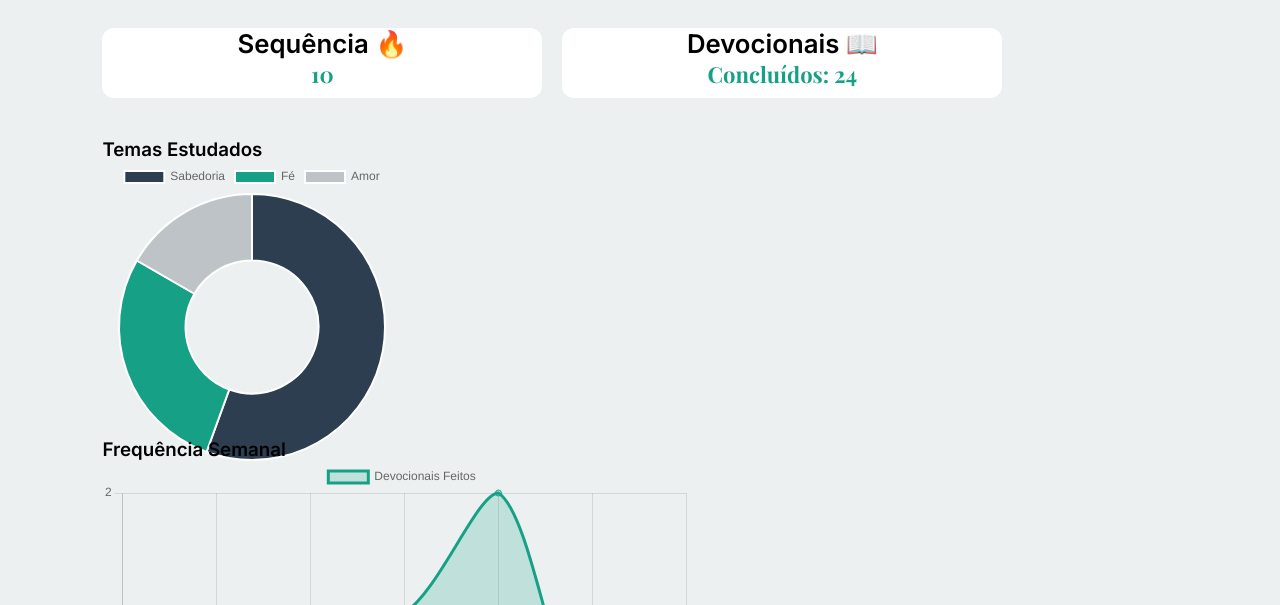
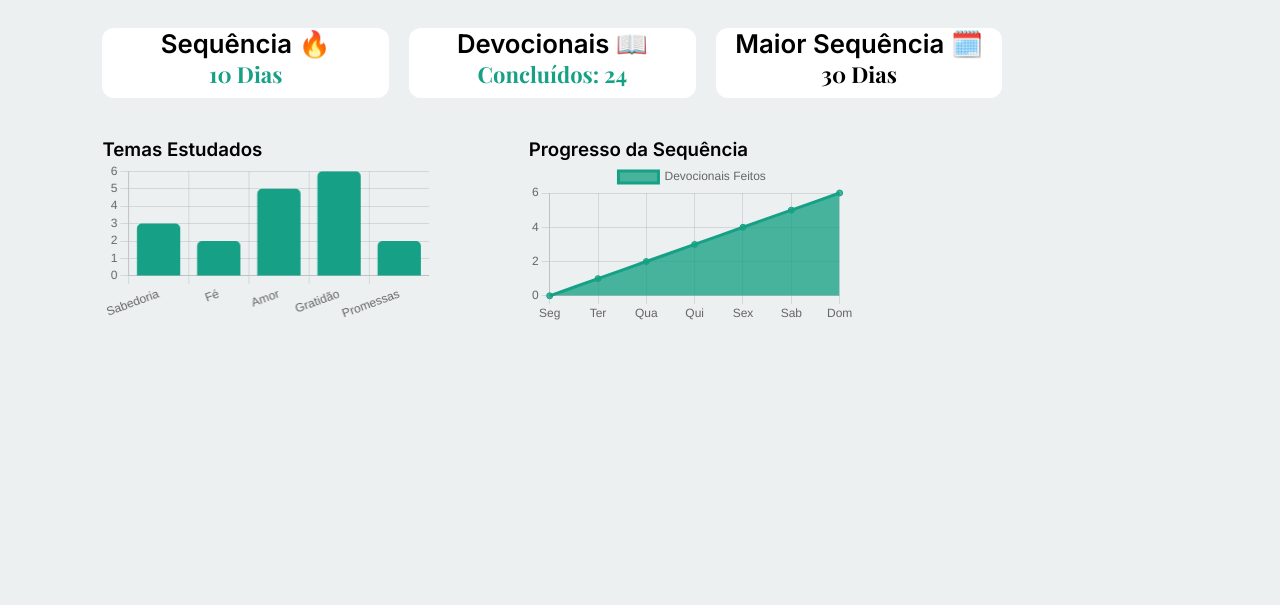
Before and after one commit to miguelrzc/ProjetoIndividual, a website: page public/dashboard/dashboardPeniel.html in a window 1280 px wide. Shown: the part 195-800 px from the top of the page. Drawn offline with nearby package versions, Linux system fonts and the light colour scheme; files whose address does not match are found by name.

Commit message:
style
alterando o tipo de gráfico, e estilizando

```diff
--- a/public/css/dashboardPeniel.css
+++ b/public/css/dashboardPeniel.css
@@ -137,11 +137,17 @@ p span{
 }
 
 .graficos{
-    display: grid;
+    display: flex;
     margin-top: 40px;
-    max-height: 300px;
+    width: 70%;
+    gap: 100px;
+
+
+
 }
 
 .box-grafico{
-    height: 300px;
+    width: 70%;
+
+
 }
--- a/public/dashboard/dashboardPeniel.html
+++ b/public/dashboard/dashboardPeniel.html
@@ -41,11 +41,16 @@
       <section class="indicadores">
         <div class="card-indicadores">
           <h3>Sequência 🔥</h3>
-          <p><span id="sequenciaAtual">10</spanCDias</p>
+          <p><span id="sequenciaAtual">10 Dias</spanCDias</p>
         </div>
         <div class="card-indicadores">
           <h3>Devocionais 📖</h3>
           <p><span>Concluídos: 24</span></p>
+        </div>
+        <div class="card-indicadores">
+          <h3>Maior Sequência 🗓️</h3>
+          <p>30 Dias</p>
+
         </div>
       </section>
 
@@ -55,7 +60,7 @@
           <canvas id="graficoPizza"></canvas>
         </div>
         <div class="box-grafico">
-          <h3>Frequência Semanal</h3>
+          <h3>Progresso da Sequência</h3>
           <canvas id="graficoLinha"></canvas>
         </div>
       </section>
--- a/public/js/dashboardPeniel.js
+++ b/public/js/dashboardPeniel.js
@@ -1,5 +1,5 @@
-const dadosDevocionais = [1, 0, 1, 1, 2, 0, 1];
-const temas = { labels: ['Sabedoria', 'Fé', 'Amor'], valores: [10, 5, 3] };
+const dadosDevocionais = [0, 1, 2, 3, 4, 5, 6];
+const temas = { labels: ['Sabedoria', 'Fé', 'Amor','Gratidão', 'Promessas'], valores: [10, 5, 3, 3, 7] };
 
 const ctxLinha = document.getElementById('graficoLinha').getContext('2d');
 new Chart(ctxLinha, {
@@ -10,7 +10,7 @@ new Chart(ctxLinha, {
             label: 'Devocionais Feitos',
             data: dadosDevocionais,
             borderColor: '#16a085',
-            backgroundColor: 'rgba(22, 160, 133, 0.2)',
+            backgroundColor: 'rgba(22, 160, 132, 0.77)',
             fill: true,
             tension: 0.3
         }]
@@ -21,14 +21,27 @@ new Chart(ctxLinha, {
     }
 });
 
-const ctxPizza = document.getElementById('graficoPizza').getContext('2d');
-new Chart(ctxPizza, {
-    type: 'doughnut',
+const ctxBarras = document.getElementById('graficoPizza').getContext('2d');
+
+new Chart(ctxBarras, {
+    type: 'bar',
     data: {
         labels: temas.labels,
         datasets: [{
-            data: temas.valores,
-            backgroundColor: ['#2c3e50', '#16a085', '#bdc3c7']
+            label: 'Total de Estudos',
+            data: [3, 2, 5, 6, 2],
+            backgroundColor: '#16a085',
+            borderRadius: 5
         }]
+    },
+    options: {
+        indexAxis: 'x',
+        responsive: true,
+        plugins: {
+            legend: { display: false }
+        },
+        scales: {
+            x: { beginAtZero: true }
+        }
     }
 });
```
